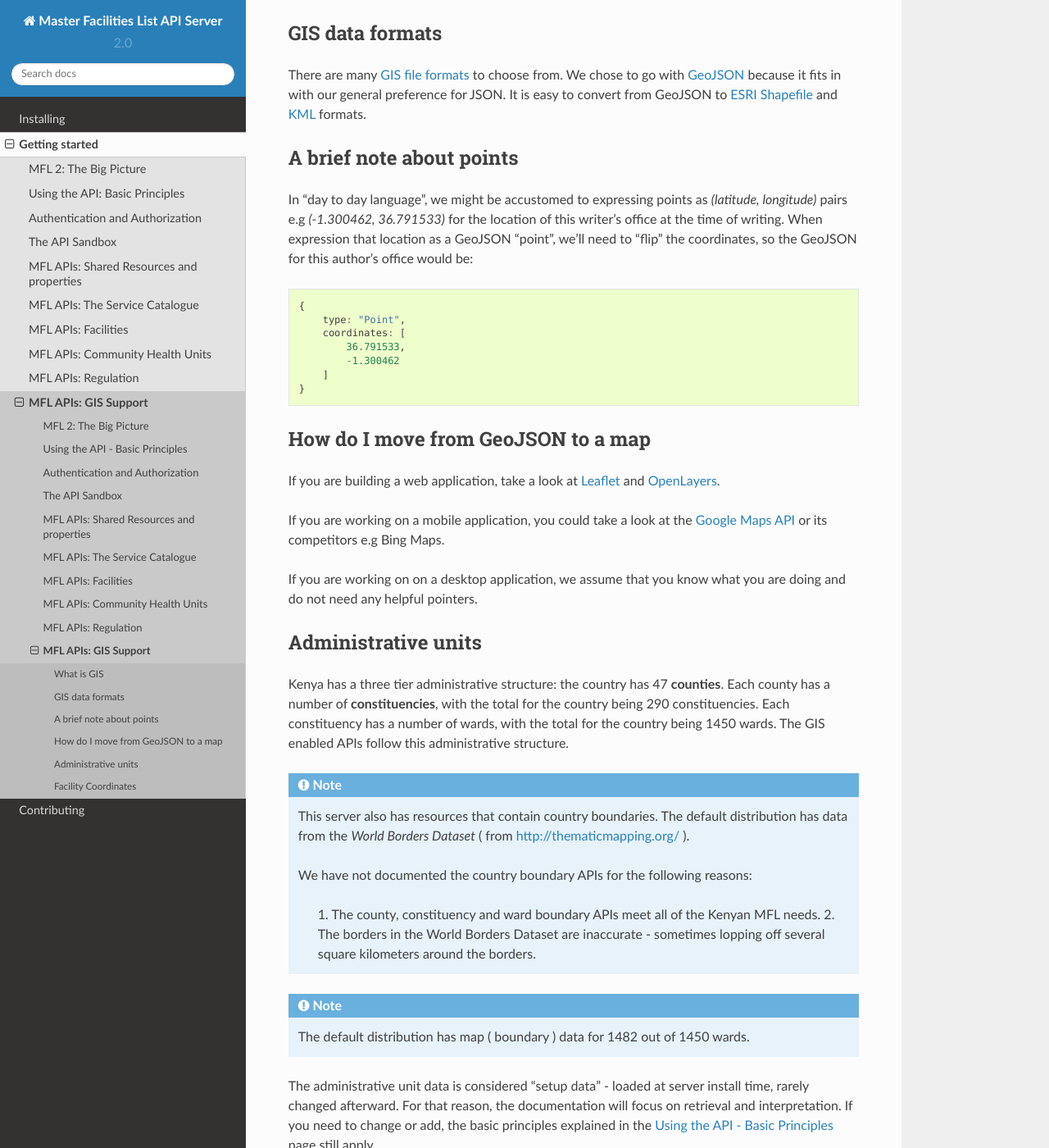
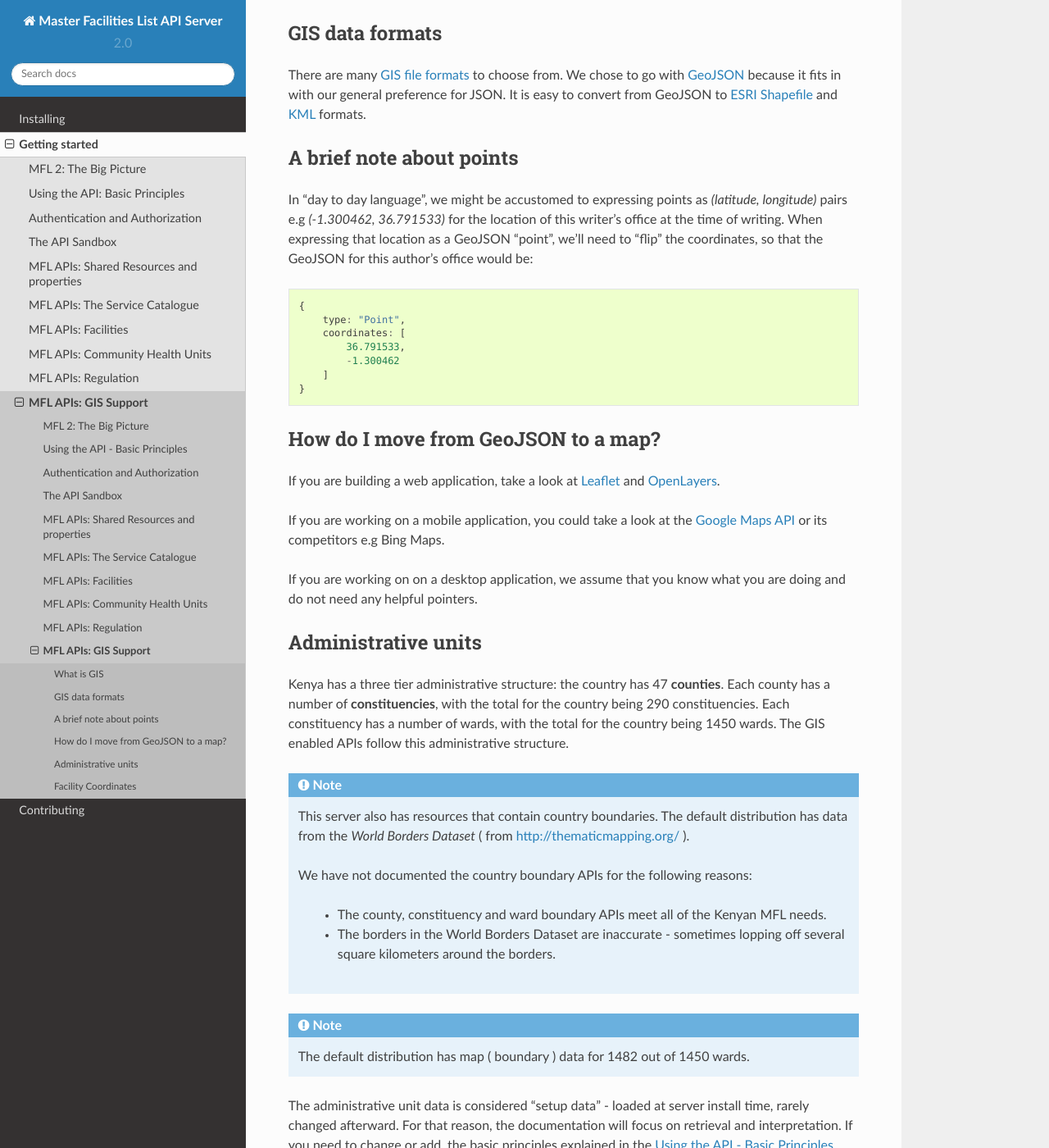
Before and after one commit to MasterFacilityList/mfl_api, a Sphinx documentation site: the page built from docs/getting_started/gis.rst, in a window 1280 px wide and 1400 px high, scrolled down 557 px. Shown: the whole window at 82% size. Built offline with Sphinx 7.4.7 and the Read the Docs theme 2.0.0, drawn with Linux system fonts in a browser that asks for light colours; some of the changed text lies outside the part shown.

```diff
--- a/docs/getting_started/gis.rst
+++ b/docs/getting_started/gis.rst
@@ -32,8 +32,8 @@ A brief note about points
 ----------------------------
 In "day to day language", we might be accustomed to expressing points as
 `(latitude, longitude)` pairs e.g `(-1.300462, 36.791533)` for the location of
-this writer's office at the time of writing. When expression that location as
-a GeoJSON "point", we'll need to "flip" the coordinates, so the GeoJSON
+this writer's office at the time of writing. When expressing that location as
+a GeoJSON "point", we'll need to "flip" the coordinates, so that the GeoJSON
 for this author's office would be:
 
 .. code-block:: javascript
@@ -46,7 +46,7 @@ for this author's office would be:
         ]
     }
 
-How do I move from GeoJSON to a map
+How do I move from GeoJSON to a map?
 -------------------------------------
 If you are building a web application, take a look at `Leaflet`_ and
 `OpenLayers`_.
@@ -77,10 +77,8 @@ follow this administrative structure.
 
     We have not documented the country boundary APIs for the following reasons:
 
-     1. The county, constituency and ward boundary APIs meet all of the Kenyan
-     MFL needs.
-     2. The borders in the World Borders Dataset are inaccurate - sometimes
-     lopping off several square kilometers around the borders.
+     * The county, constituency and ward boundary APIs meet all of the Kenyan MFL needs.
+     * The borders in the World Borders Dataset are inaccurate - sometimes lopping off several square kilometers around the borders.
 
 .. note::
 
@@ -90,7 +88,7 @@ follow this administrative structure.
 The administrative unit data is considered "setup data" - loaded at
 server install time, rarely changed afterward. For that reason, the
 documentation will focus on retrieval and interpretation. If you need to change
-or add, the basic principles explained in the :doc:`api` page still apply.
+or add, the basic principles explained in the :doc:`api` chapter still apply.
 
 Counties
 ++++++++++++
@@ -136,7 +134,7 @@ whose ``pk`` is ``dd999449-d36b-47f2-a958-1f5bb52951d4``.
 County Boundaries
 +++++++++++++++++++
 County boundaries can be listed at ``/api/gis/county_boundaries/``. The list
-view is a GeoJSON "FeatureCollection", while the detail view is a "GeoJSON"
+view is a GeoJSON "FeatureCollection", while the detail view is a GeoJSON
 "Feature".
 
 .. note::
```
Also changed, not shown: other parts of docs/getting_started/gis.rst (+3 -3 lines).
